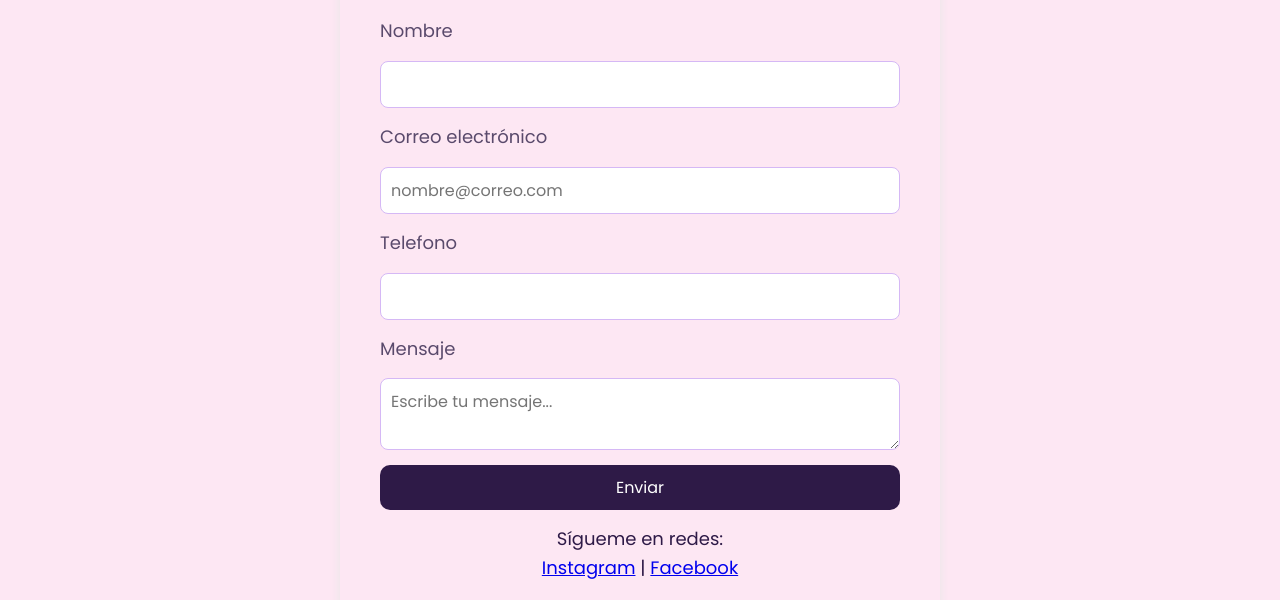
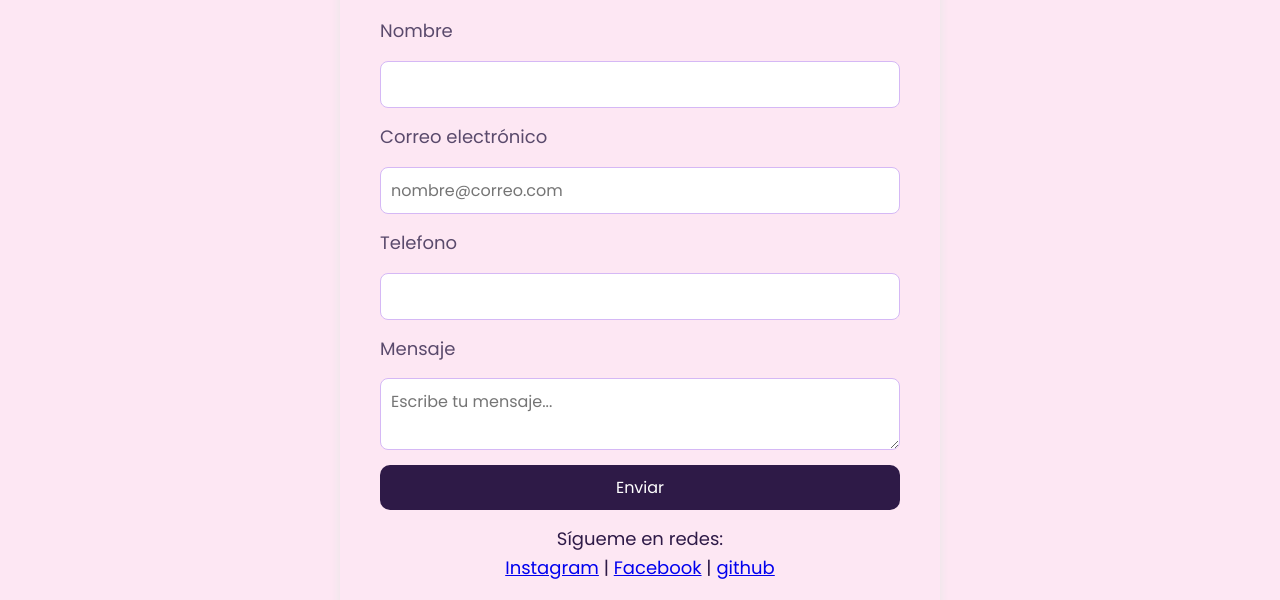
Before and after one commit to gabr453/bit-website, a plain HTML site: page contacto.html in a window 1280 px wide. Shown: the part 200-800 px from the top of the page. Drawn offline with Linux system fonts and the light colour scheme.

Commit message:
update files

```diff
--- a/contacto.html
+++ b/contacto.html
@@ -55,6 +55,13 @@
               target="_blank"
               >Facebook</a
             >
+            |
+            <a
+            href="https://github.com/gabr453"
+            target="_blank"
+            >github</a
+          >
+
           </div>
         </form>
 
```
Also changed, not shown: index.html (+1 -0 lines).
